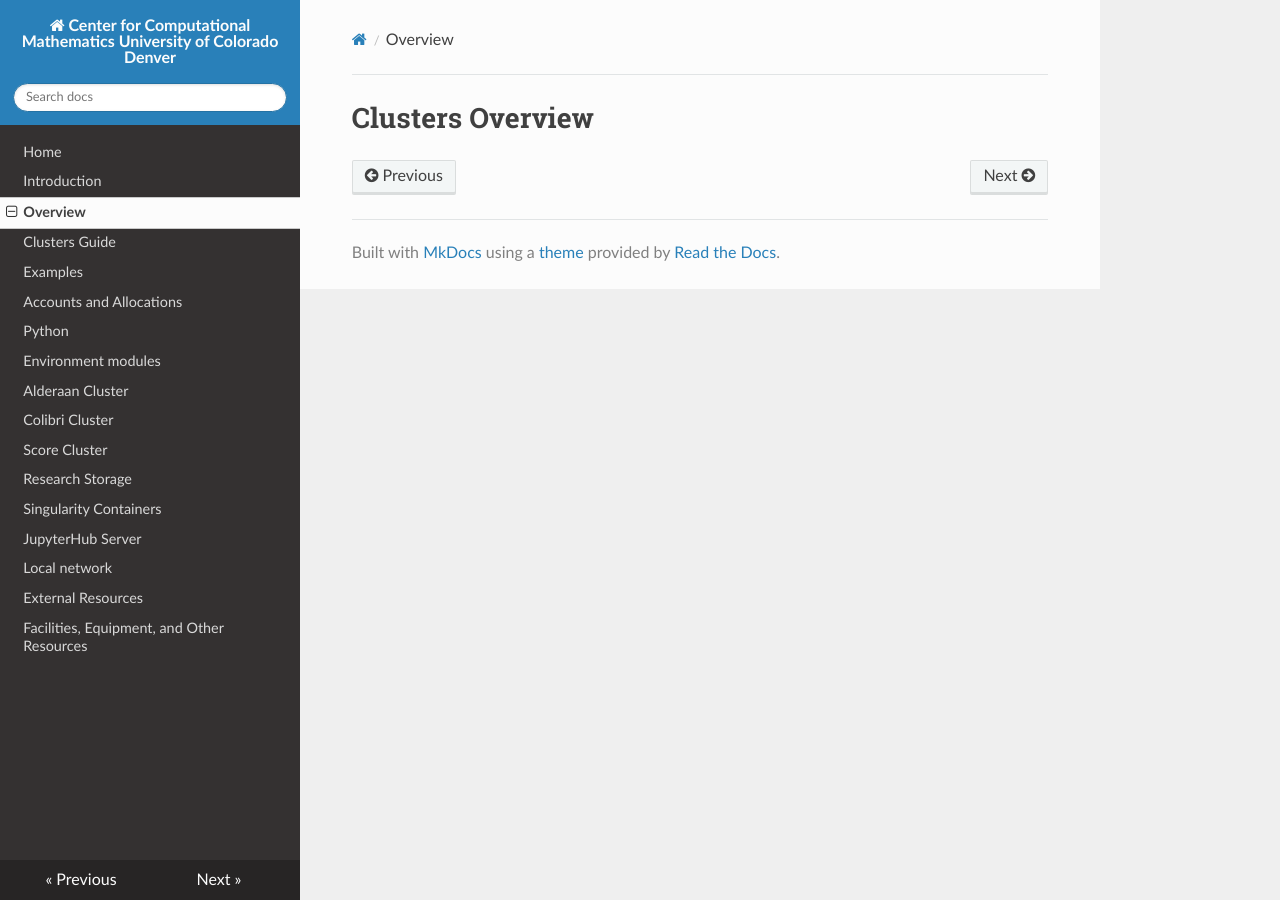
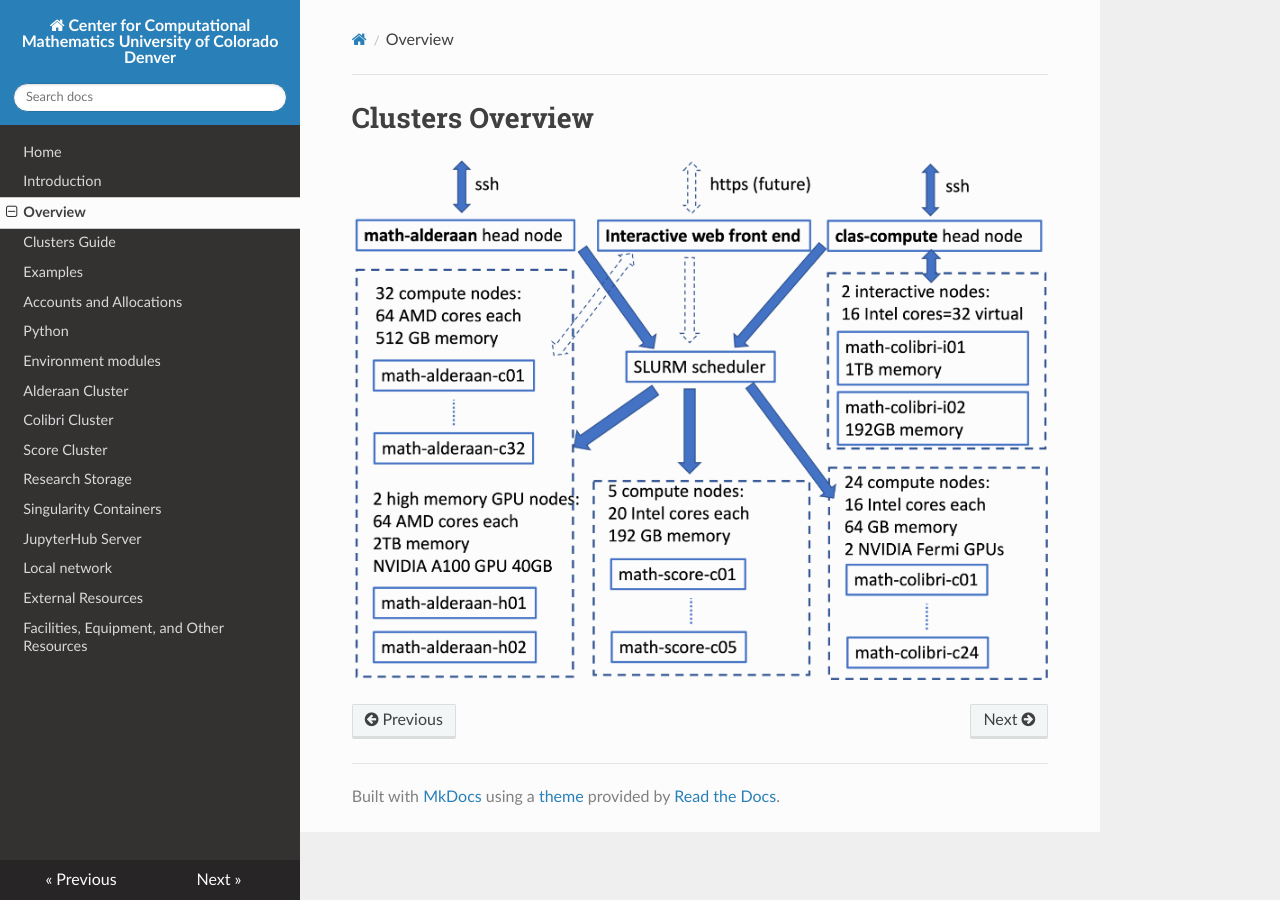
Before and after one commit to ccmucdenver/ccm-docs, an MkDocs documentation site: the page built from docs/overview.md, in a window 1280 px wide. Built offline with MkDocs 1.6.1, drawn with Linux system fonts in a browser that asks for light colours; nearby versions of some CDN libraries.

Commit message:
Revert "rm fig to reset"
This reverts commit 062a6511878de9fcbba8667f72b836a524d6cfe0.

```diff
--- a/docs/overview.md
+++ b/docs/overview.md
@@ -1 +1,2 @@
 # Clusters Overview
+![clusters](img/clusters.png)
```
Also changed, not shown: docs/img/clusters.png (added).
